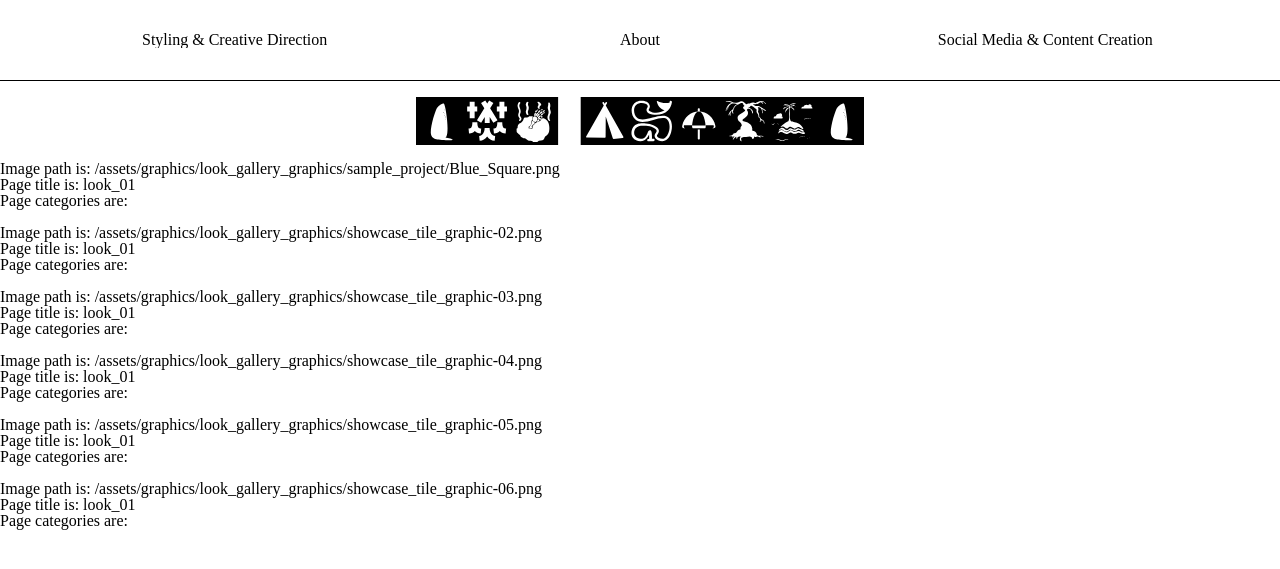
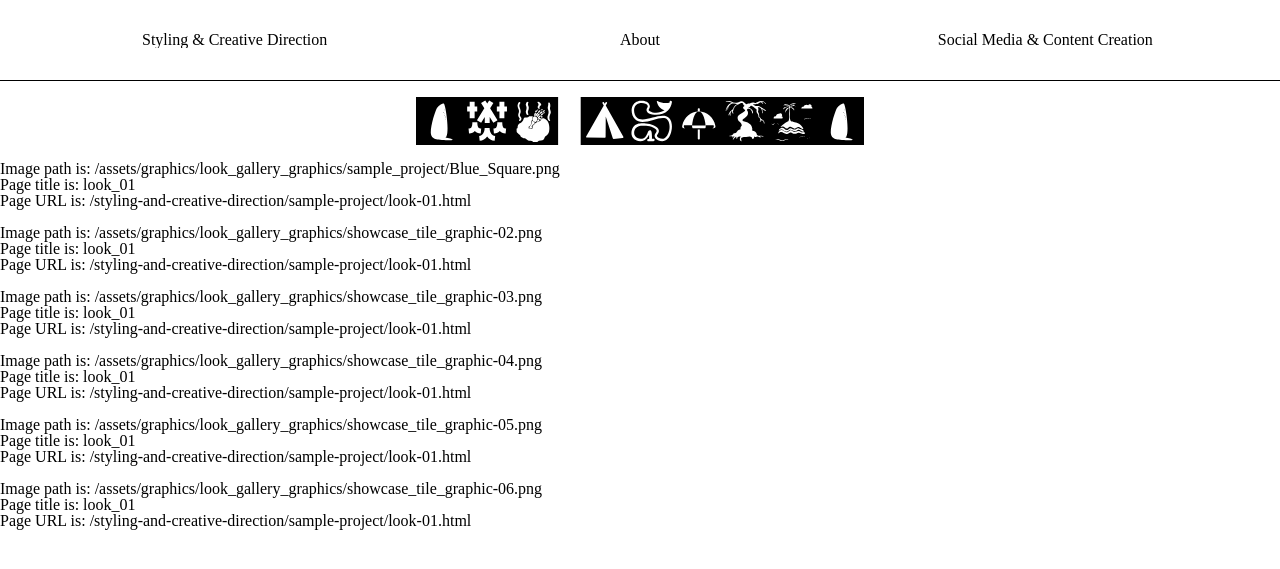
Before and after one commit to basharalidreesi/lab, a Jekyll site: the page built from _styling-and-creative-direction/sample-project/look-01.markdown, in a window 1280 px wide. Shown: the top 569 px of the page. Built offline with Jekyll 4.4.1, drawn with Linux system fonts in a browser that asks for light colours.

Commit message:
Update gallery.html

```diff
--- a/_layouts/gallery.html
+++ b/_layouts/gallery.html
@@ -8,6 +8,6 @@ layout: default
 	{% assign title = page.title | downcase | replace: " ", "_" %}
 	<p>Image path is: {{ myimage.path }}</p>
 	<p>Page title is: {{ title }}</p>
-	<p>Page categories are: {{ page.categories }}</p>
+	<p>Page URL is: {{ page.url }}</p>
 	<br>
 {% endfor %}
```
